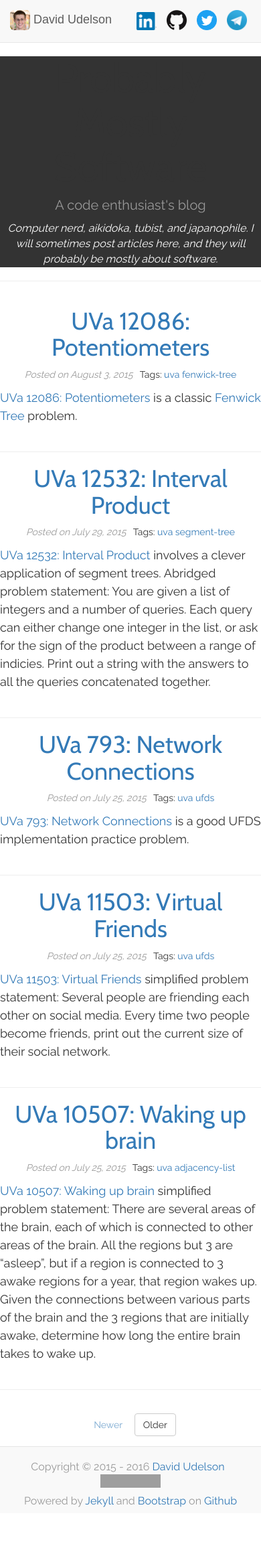
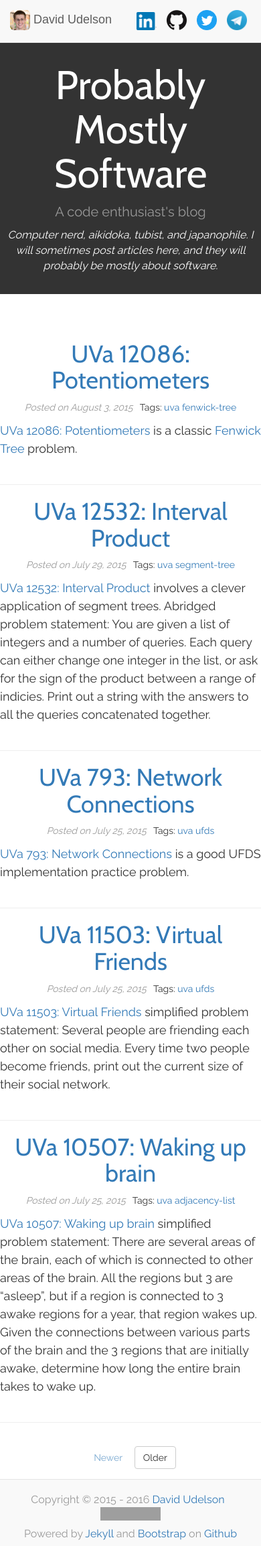
Before and after one commit to dudelson/website, a Jekyll site: the page built from blog/index.html, in a window 390 px wide. Shown: the whole page at 67% size. Built offline with Jekyll 4.4.1, drawn with Linux system fonts in a browser that asks for light colours; nearby versions of some CDN libraries; the list of posts is cut into pages by our own code; before the commit the page ends 2259 px from its top, so only the background shows below that; grey boxes are pictures that could not be loaded.

Commit message:
More tweaks for mobile

```diff
--- a/_layouts/blog.html
+++ b/_layouts/blog.html
@@ -6,7 +6,7 @@ layout: default
     <p id="blog-description">{{ site.blog.subtitle }}</p>
     <p id="blog-mobile-about" class="mobile-only"><i>{{ site.about_short }}</i></p>
 </div>
-<hr/>
+<div class="desktop-only"><hr/></div>
 <div class="row">
     <div id="blog-main" class="col-xs-12 col-md-9">
         {{ content }}
--- a/static/css/styles.css
+++ b/static/css/styles.css
@@ -29,12 +29,6 @@ table {
 
 #body {
     padding-bottom: 100px;   /* Height of the footer */
-    padding-top: 0;
-    padding-left: 0;
-    padding-right: 0;
-    margin-top: 0;
-    margin-left: 0;
-    margin-right: 0;
 }
 
 #footer {
@@ -153,6 +147,10 @@ time {
     body {
         text-align: center;
     }
+    #body {
+        padding: 0 0 100px 0; /* Height of the footer */
+        margin: 0;
+    }
     .post-content {
         text-align: left;
     }
@@ -178,6 +176,15 @@ time {
     #blog-header {
         background-color: #333;
         color: #fff;
+        padding: 30px 0 30px 0;
+    }
+    #blog-title {
+        color: #fff;
+        margin-top: 0;
+        padding-top: 0;
+    }
+    #blog-main {
+        padding-top: 50px;
     }
     .desktop-only {
         display: none;
```
